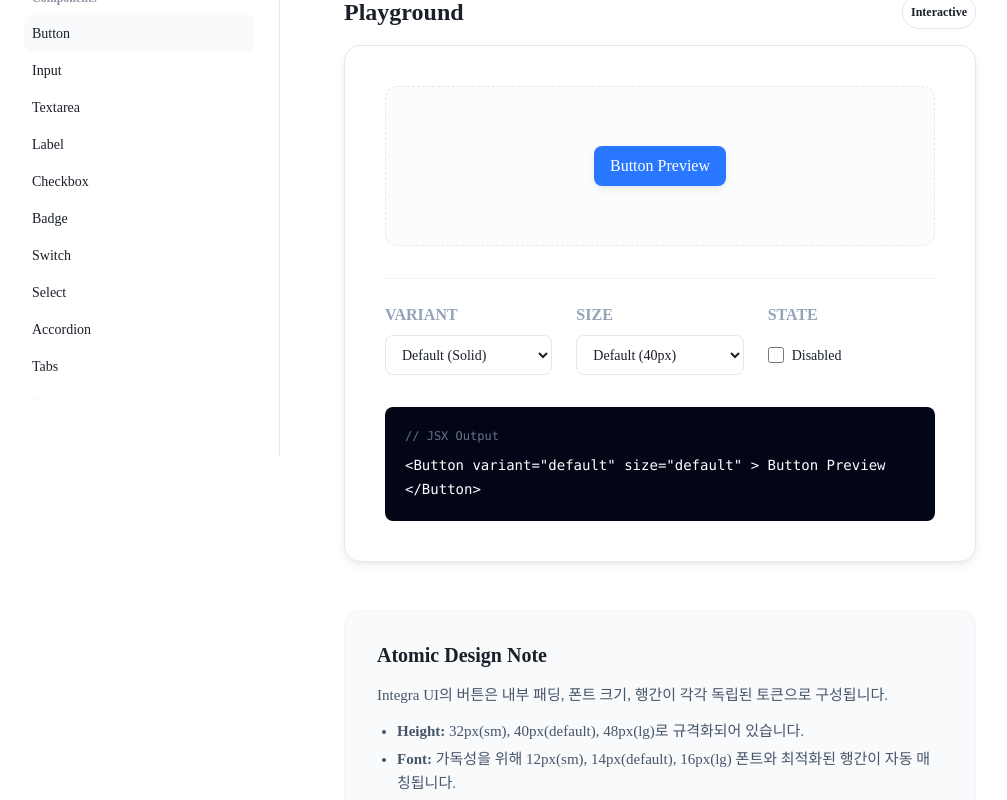
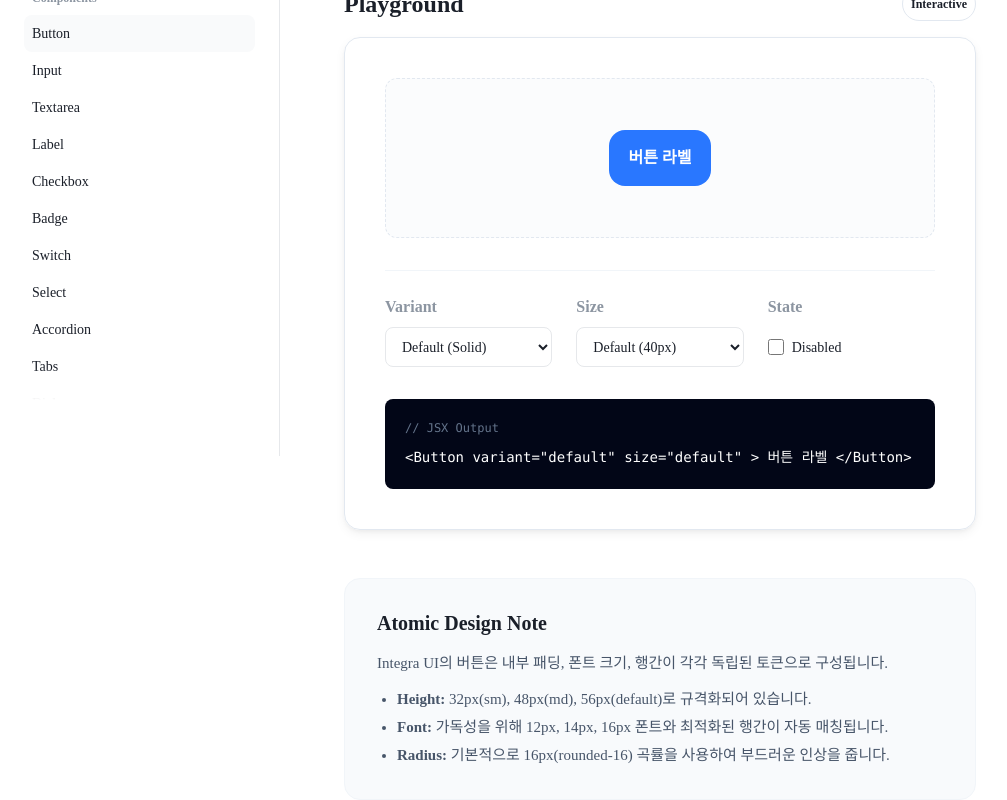
Before and after one commit to taekilKim/integra-ui, a Next.js app in the folder integra-ui/: page /docs/components/button in a window 1280 px wide. Shown: the part 400-1200 px from the top of the page, without its empty margins (0-1007 px from the left). Built offline with nearby package versions, Linux system fonts and the light colour scheme; a web font is replaced by a local one.

Commit message:
button docs full update

```diff
--- a/integra-ui/app/docs/components/button/page.tsx
+++ b/integra-ui/app/docs/components/button/page.tsx
@@ -13,13 +13,13 @@ export default function ButtonDocsPage() {
             <span>/</span>
             <span className="font-bold">Button</span>
         </div>
-        <h1 className="text-40 font-bold leading-48 tracking--4">Button</h1>
-        <p className="text-20 text-muted-foreground leading-32 tracking--1 max-w-600">
+        <h1 className="text-40 font-semibold leading-48">Button</h1>
+        <p className="text-18 text-integra-gray-700 leading-28">
           사용자의 동작을 트리거하거나, 폼을 전송할 때 사용하는 핵심 컴포넌트입니다. 아토믹 토큰의 조합으로 정교한 크기와 스타일을 제공합니다.
         </p>
       </div>
 
-      <hr className="border-slate-100" />
+      <hr className="border-integra-gray-100" />
 
       {/* 2. 인터랙티브 플레이그라운드 */}
       <section className="space-y-16">
@@ -40,9 +40,9 @@ export default function ButtonDocsPage() {
                 Integra UI의 버튼은 내부 패딩, 폰트 크기, 행간이 각각 독립된 토큰으로 구성됩니다.
             </p>
             <ul className="list-disc pl-20 space-y-4">
-                <li><strong>Height:</strong> 32px(sm), 40px(default), 48px(lg)로 규격화되어 있습니다.</li>
-                <li><strong>Font:</strong> 가독성을 위해 12px(sm), 14px(default), 16px(lg) 폰트와 최적화된 행간이 자동 매칭됩니다.</li>
-                <li><strong>Radius:</strong> 기본적으로 8px(rounded-8) 곡률을 사용하여 부드러운 인상을 줍니다.</li>
+                <li><strong>Height:</strong> 32px(sm), 48px(md), 56px(default)로 규격화되어 있습니다.</li>
+                <li><strong>Font:</strong> 가독성을 위해 12px, 14px, 16px 폰트와 최적화된 행간이 자동 매칭됩니다.</li>
+                <li><strong>Radius:</strong> 기본적으로 16px(rounded-16) 곡률을 사용하여 부드러운 인상을 줍니다.</li>
             </ul>
         </div>
       </section>
@@ -55,7 +55,7 @@ export default function ButtonDocsPage() {
             <p className="text-blue-400">import &#123; Button &#125; from "@/components/ui/button"</p>
             <br />
             <p className="text-slate-500 mb-8">// Basic usage</p>
-            <p className="text-white">&lt;Button variant="default" size="default"&gt;Click me&lt;/Button&gt;</p>
+            <p className="text-white">&lt;Button variant="default" size="default"&gt;버튼 라벨&lt;/Button&gt;</p>
         </div>
       </section>
 
--- a/integra-ui/components/demo/button-demo.tsx
+++ b/integra-ui/components/demo/button-demo.tsx
@@ -16,7 +16,7 @@ export function ButtonDemo() {
       {/* 1. 프리뷰 영역: 실제 버튼이 보여지는 곳 */}
       <div className="min-h-160 flex items-center justify-center rounded-12 border border-slate-200 bg-slate-50/50 border-dashed">
         <Button variant={variant} size={size} disabled={isDisabled}>
-          Button Preview
+          버튼 라벨
         </Button>
       </div>
 
@@ -25,7 +25,7 @@ export function ButtonDemo() {
 
         {/* Variant 선택 */}
         <div className="space-y-8">
-          <Label className="text-12 font-bold text-slate-400 uppercase tracking-1">Variant</Label>
+          <Label className="text-12 font-bold text-integra-gray-500">Variant</Label>
           <select
             className="w-full h-40 rounded-8 border border-input bg-background px-12 py-8 text-14 outline-none focus:ring-2 focus:ring-ring"
             value={variant}
@@ -42,7 +42,7 @@ export function ButtonDemo() {
 
         {/* Size 선택 */}
         <div className="space-y-8">
-          <Label className="text-12 font-bold text-slate-400 uppercase tracking-1">Size</Label>
+          <Label className="text-12 font-bold text-integra-gray-500">Size</Label>
           <select
             className="w-full h-40 rounded-8 border border-input bg-background px-12 py-8 text-14 outline-none focus:ring-2 focus:ring-ring"
             value={size}
@@ -50,14 +50,14 @@ export function ButtonDemo() {
           >
             <option value="default">Default (40px)</option>
             <option value="sm">Small (32px)</option>
-            <option value="lg">Large (48px)</option>
+            <option value="md">Medium (48px)</option>
             <option value="icon">Icon (Square)</option>
           </select>
         </div>
 
         {/* 상태 선택 */}
         <div className="space-y-8">
-          <Label className="text-12 font-bold text-slate-400 uppercase tracking-1">State</Label>
+          <Label className="text-12 font-bold text-integra-gray-500">State</Label>
           <div className="flex items-center gap-8 h-40">
             <input
               type="checkbox"
@@ -77,7 +77,7 @@ export function ButtonDemo() {
         <div className="text-12 text-slate-500 mb-8 font-mono">// JSX Output</div>
         <code className="text-white text-14 font-mono">
           &lt;Button variant="{variant}" size="{size}" {isDisabled ? 'disabled' : ''}&gt;
-            Button Preview
+            버튼 라벨
           &lt;/Button&gt;
         </code>
       </div>
--- a/integra-ui/components/ui/button.tsx
+++ b/integra-ui/components/ui/button.tsx
@@ -11,14 +11,14 @@ import { cn } from "@/lib/utils"
  */
 const buttonVariants = cva(
   // 공통 기본 스타일: 4px 그리드 기반의 정렬과 전역 곡률(8px) 적용
-  "inline-flex items-center justify-center whitespace-nowrap rounded-8 text-14 font-medium ring-offset-background transition-colors focus-visible:outline-none focus-visible:ring-2 focus-visible:ring-ring focus-visible:ring-offset-2 disabled:pointer-events-none disabled:opacity-50 tracking-0 leading-24",
+  "inline-flex items-center justify-center whitespace-nowrap rounded-16 text-18 font-semibold ring-offset-background transition-colors focus-visible:outline-none focus-visible:ring-2 focus-visible:ring-ring focus-visible:ring-offset-2 disabled:pointer-events-none disabled:opacity-50 tracking-0 leading-24",
   {
     variants: {
       variant: {
         // Integra Blue 브랜드 컬러와 부드러운 그림자(shadow-integra) 적용
-        default: "bg-primary text-primary-foreground hover:bg-primary/90 shadow-integra",
+        default: "bg-primary text-primary-foreground hover:bg-primary/90",
         destructive:
-          "bg-destructive text-destructive-foreground hover:bg-destructive/90 shadow-integra",
+          "bg-destructive text-destructive-foreground hover:bg-destructive/90",
         outline:
           "border border-input bg-background hover:bg-accent hover:text-accent-foreground",
         secondary:
@@ -27,10 +27,10 @@ const buttonVariants = cva(
         link: "text-primary underline-offset-4 hover:underline",
       },
       size: {
-        // 실무에서 가장 많이 쓰는 4px 배수 높이(32, 40, 48)로 규격화
-        default: "h-40 px-16 py-8", // 40px 높이, 16px 가로 여백
-        sm: "h-32 px-12 text-12 leading-20", // 32px 높이, 12px 가로 여백, 12px 폰트
-        lg: "h-48 px-32 text-16 leading-24 font-bold", // 48px 높이, 32px 가로 여백, 16px 폰트
+        // 실무에서 가장 많이 쓰는 4px 배수 높이(32, 48, 56)로 규격화
+        default: "h-56 px-20 py-16", // 56px
+        sm: "h-32 px-8 py-8 text-12 rounded-8 leading-16", // 32px 높이
+        md: "h-48 px-16 py-12 text-16 rounded-12 leading-20", // 48px 높이
         icon: "h-40 w-40", // 40px 정정사각형
       },
     },
```
